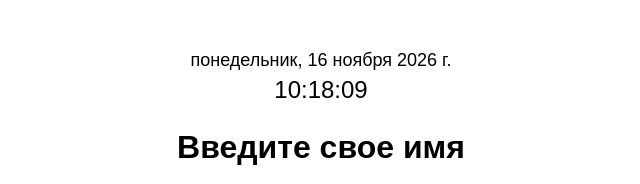
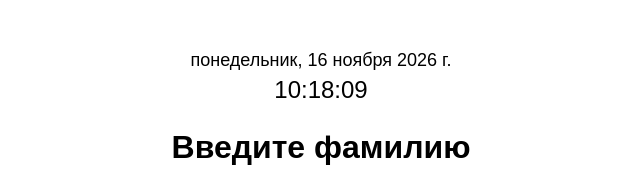
Before and after one commit to DenisGrig1/test_page, a plain HTML site: page index.html in a window 1280 px wide. Shown: the top 184 px of the page, without its empty margins (319-959 px from the left). Drawn offline with Linux system fonts and the light colour scheme.

Commit message:
Update index.html

```diff
--- a/index.html
+++ b/index.html
@@ -85,7 +85,7 @@
     <div id="time"></div>
 
     <!-- Приветствие -->
-    <h1>Введите свое имя</h1>
+    <h1>Введите фамилию</h1>
 
     <input
         type="text"
```
